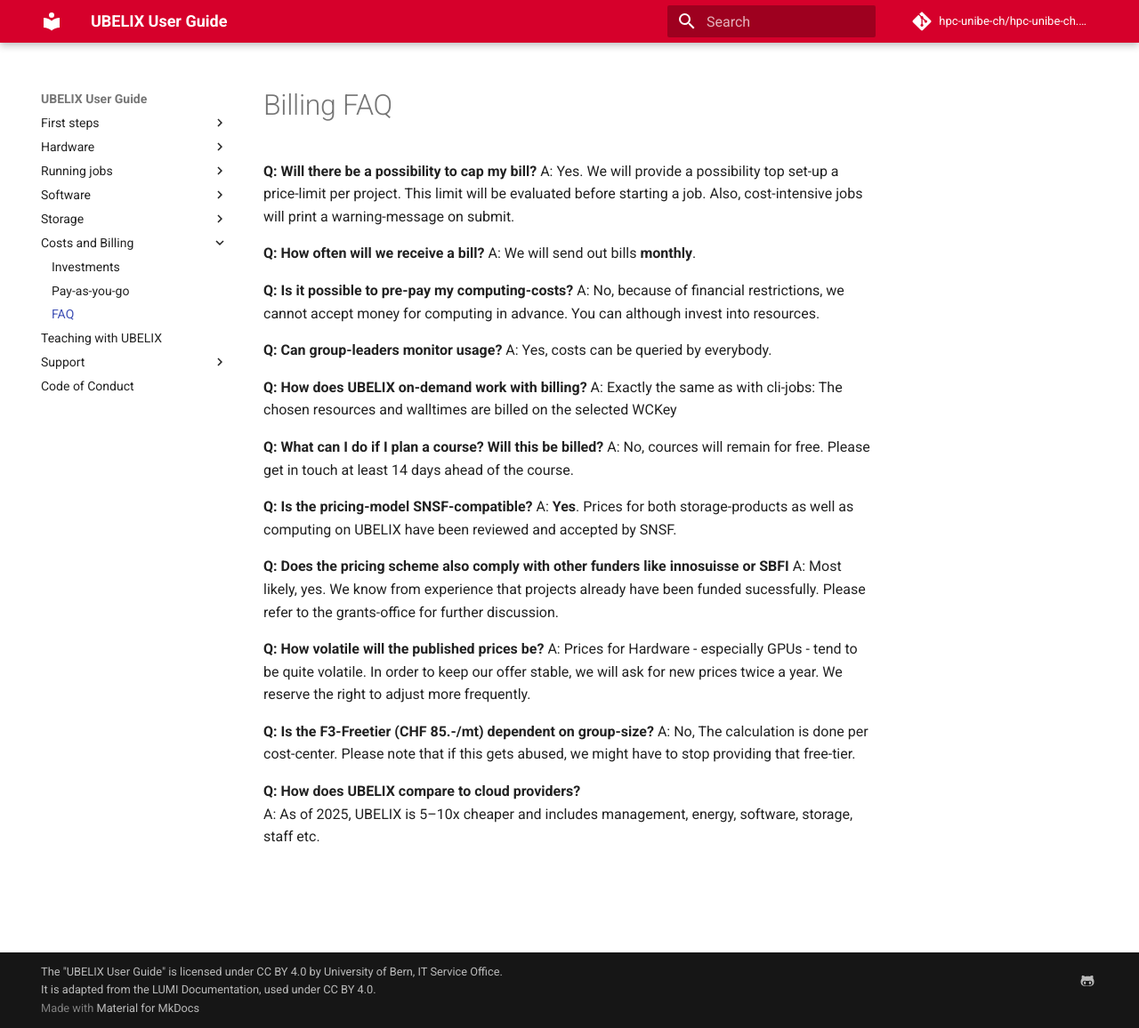
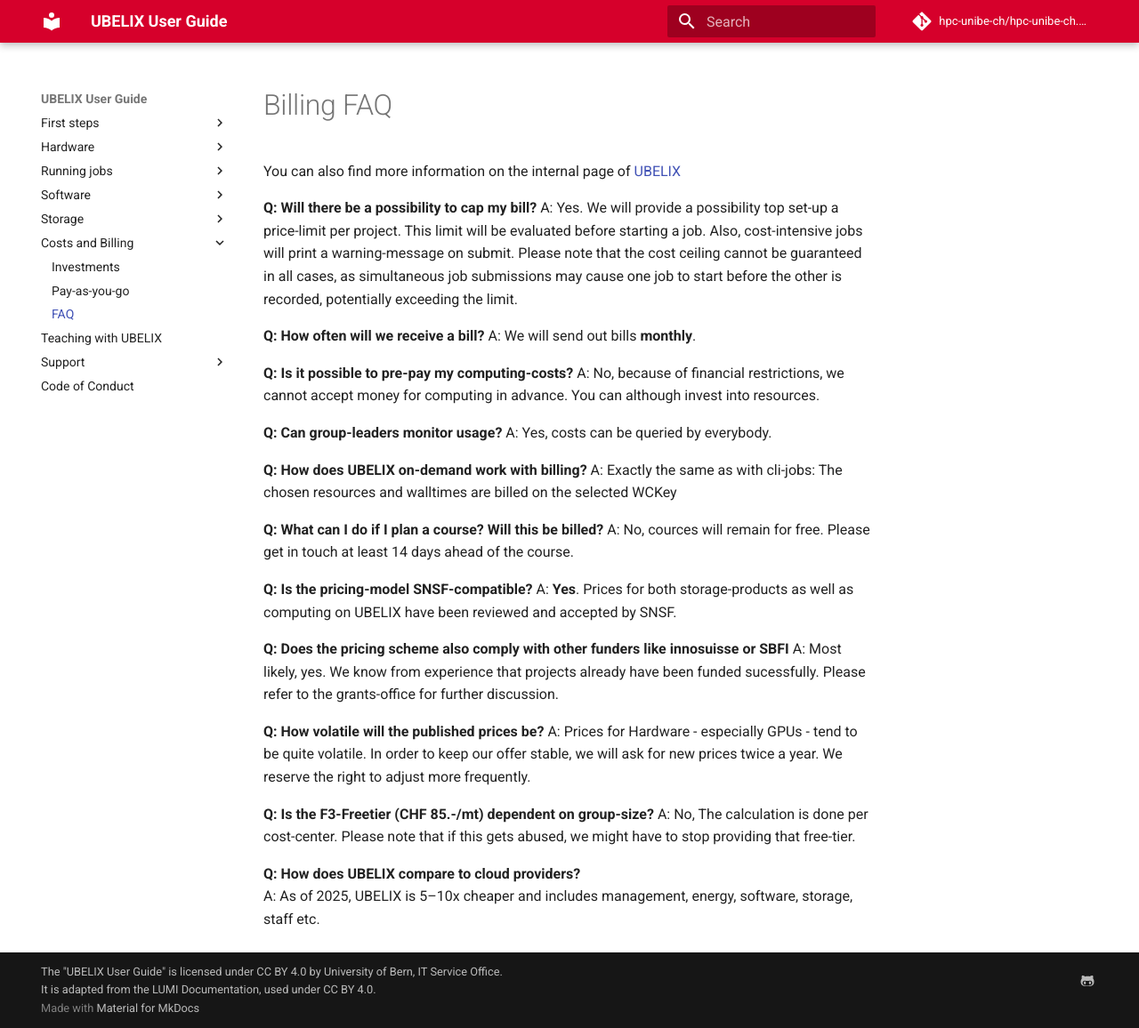
Before and after one commit to hpc-unibe-ch/hpc-unibe-ch.github.io, an MkDocs documentation site: the page built from docs/costs/faq.md, in a window 1280 px wide and 1156 px high. Shown: the whole window at 89% size. Built offline with MkDocs 1.6.1 and Material for MkDocs 9.7.7, drawn with Linux system fonts in a browser that asks for light colours; comment, search, counter and statistics services are not loaded.

```diff
--- a/docs/costs/faq.md
+++ b/docs/costs/faq.md
@@ -1,7 +1,9 @@
 # Billing FAQ
 
+You can also find more information on the internal page of [UBELIX](https://intern.unibe.ch/dienstleistungen/informatik/dienstleistungen_der_informatikdienste/dienstleistungen___ressourcen/high_performance_computing___hpc___grid/index_ger.html#e1682633)
+
 **Q: Will there be a possibility to cap my bill?**
-A: Yes. We will provide a possibility top set-up a price-limit per project. This limit will be evaluated before starting a job. Also, cost-intensive jobs will print a warning-message on submit.
+A: Yes. We will provide a possibility top set-up a price-limit per project. This limit will be evaluated before starting a job. Also, cost-intensive jobs will print a warning-message on submit. Please note that the cost ceiling cannot be guaranteed in all cases, as simultaneous job submissions may cause one job to start before the other is recorded, potentially exceeding the limit.
 
 **Q: How often will we receive a bill?**
 A: We will send out bills **monthly**.
```
